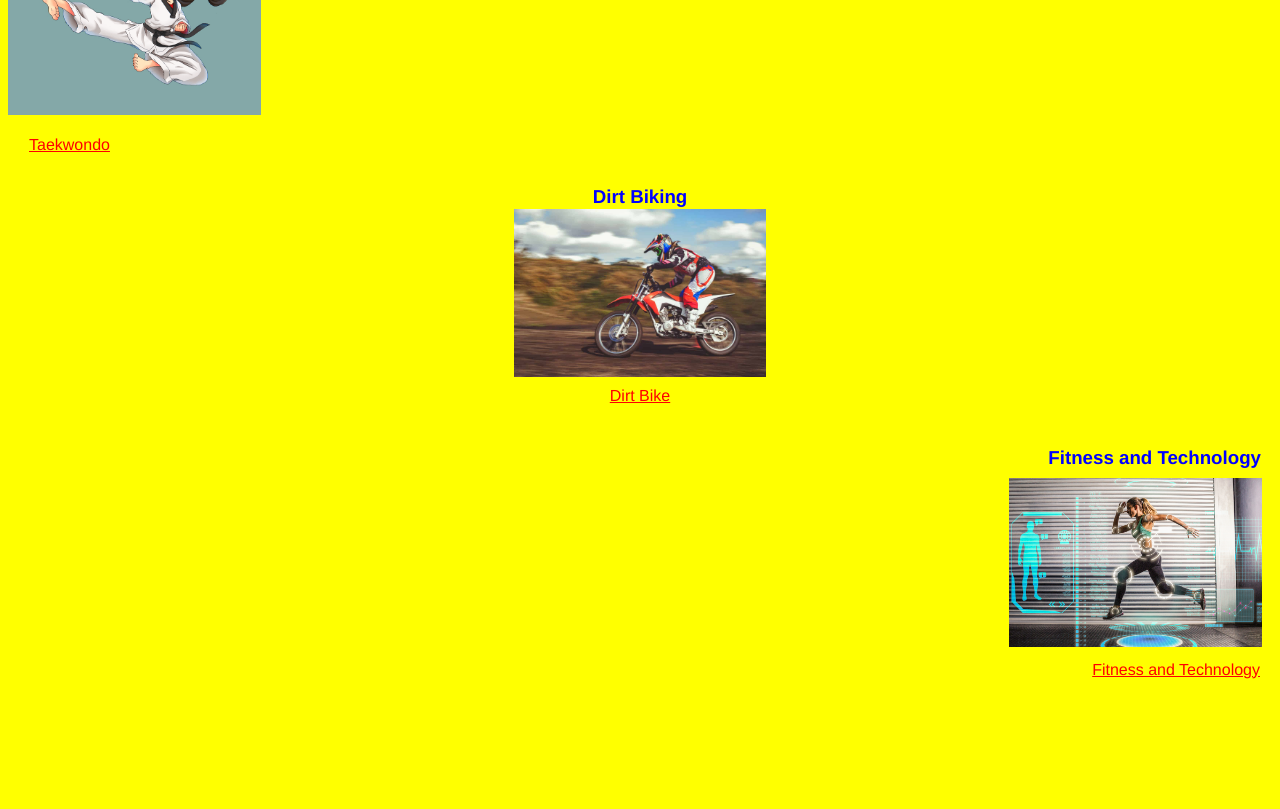
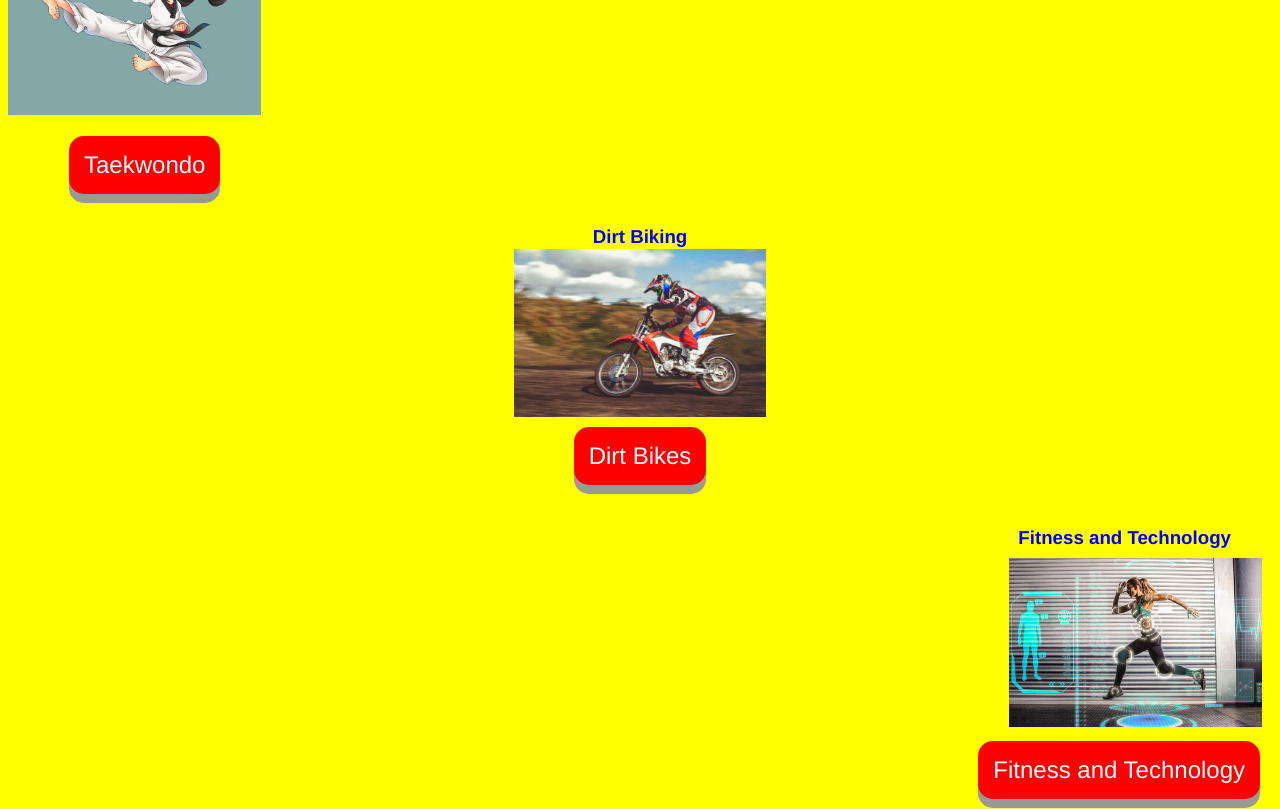
Before and after one commit to zirra/todolist_lesson, a Vue app: page / in a window 1280 px wide. Shown: the part 540-1349 px from the top of the page. Before the commit the page ends 1229 px from the top, so only its background shows below. Built offline with nearby package versions, Linux system fonts and the light colour scheme.

Commit message:
Added buttons

```diff
--- a/src/components/HelloWorld.vue
+++ b/src/components/HelloWorld.vue
@@ -8,21 +8,21 @@
     <h3>Taekwondo</h3>
     <img alt="Taekwondo logo" src="../assets/images-wixmp-ed30a86b8c4ca887773594c2_wixmp_com-dddq35g-e23f4908-95a3-4af7-bc7b-e34000f5ed7f.png">
     <ul>
-      <li><a href="https://www.southaustintkd.com/" target="_blank" rel="noopener">Taekwondo</a></li>
+      <a href="https://www.southaustintkd.com/" class="button">Taekwondo</a>
     </ul>
 </div>
 <div class="box-2">
     <h3>Dirt Biking</h3>
     <img alt="Dirt Bike logo" src="../assets/dirtbike_m.png">
     <ul>
-      <li><a href="https://littlespeedsters.com/" target="_blank" rel="noopener">Dirt Bike</a></li>
+      <a href="https://littlespeedsters.com/" class="button">Dirt Bikes</a>
     </ul>
   </div>
   <div class="box-3">
     <h3>Fitness and Technology</h3>
     <img alt="Fitness logo" src="../assets/Fitness-Industry-Technology-Trends.png">
     <ul>
-      <li><a href="https://www.mirror.co/shop/mirror?utm_source=google_ads&utm_medium=search_cpc&utm_campaign=brand_mirror&utm_content=mirror_workout&utm_term=mirror%20workout" target="_blank" rel="noopener">Fitness and Technology</a></li>
+      <a href="https://www.mirror.co/shop/mirror?utm_source=google_ads&utm_medium=search_cpc&utm_campaign=brand_mirror&utm_content=mirror_workout&utm_term=mirror%20workout" class="button">Fitness and Technology</a>
     </ul>
   </div>
   </div>
@@ -63,6 +63,7 @@ h1 {
   display: flex;
 	justify-content: left;
 	margin-bottom: -9px;
+  margin-left: 80px;
 	padding: 11px;
 }
 
@@ -71,6 +72,7 @@ h1 {
   display: flex;
 	justify-content: left;
 	margin-bottom: -9px;
+  margin-left: 50px;
 	padding: 11px;
 }
 
@@ -113,7 +115,7 @@ h1 {
 	float: right;
 	margin-bottom: -9px;
   margin-top: 3px;
-  margin-right: -8px;
+  margin-right: 2px;
 	padding: 10px;
 }
 
@@ -122,6 +124,7 @@ h1 {
   display: flex;
 	float: right;
 	margin-bottom: -2px;
+  margin-right: 30px;
 	padding: 11px;
 }
 
@@ -142,6 +145,29 @@ ul{
 	padding: 11px;
 }
 
+.button {
+    display: flex;
+    justify-content: center;
+    padding: 15px 15px;
+    font-size: 24px;
+    cursor: pointer;
+    text-align: center;
+    text-decoration: none;
+    outline: none;
+    color: white;
+    background-color: red;
+    border: none;
+    border-radius: 15px;
+    box-shadow: 0 9px #999;
+  }
+
+  button:hover {background-color: red}
+
+  button:active {
+    background-color: red;
+    box-shadow: 0 5px #666;
+    transform: translateY(4px);
+  }
 
 ol li {
   display: list-item;
--- a/src/components/TodoList.vue
+++ b/src/components/TodoList.vue
@@ -41,8 +41,9 @@ h2 {
 
 #horizontal {
  width: 50%;
- color: silver;
+ border-top: 1px solid silver;
  float: left;
+ margin-top: auto;
 }
 
 p {
```
